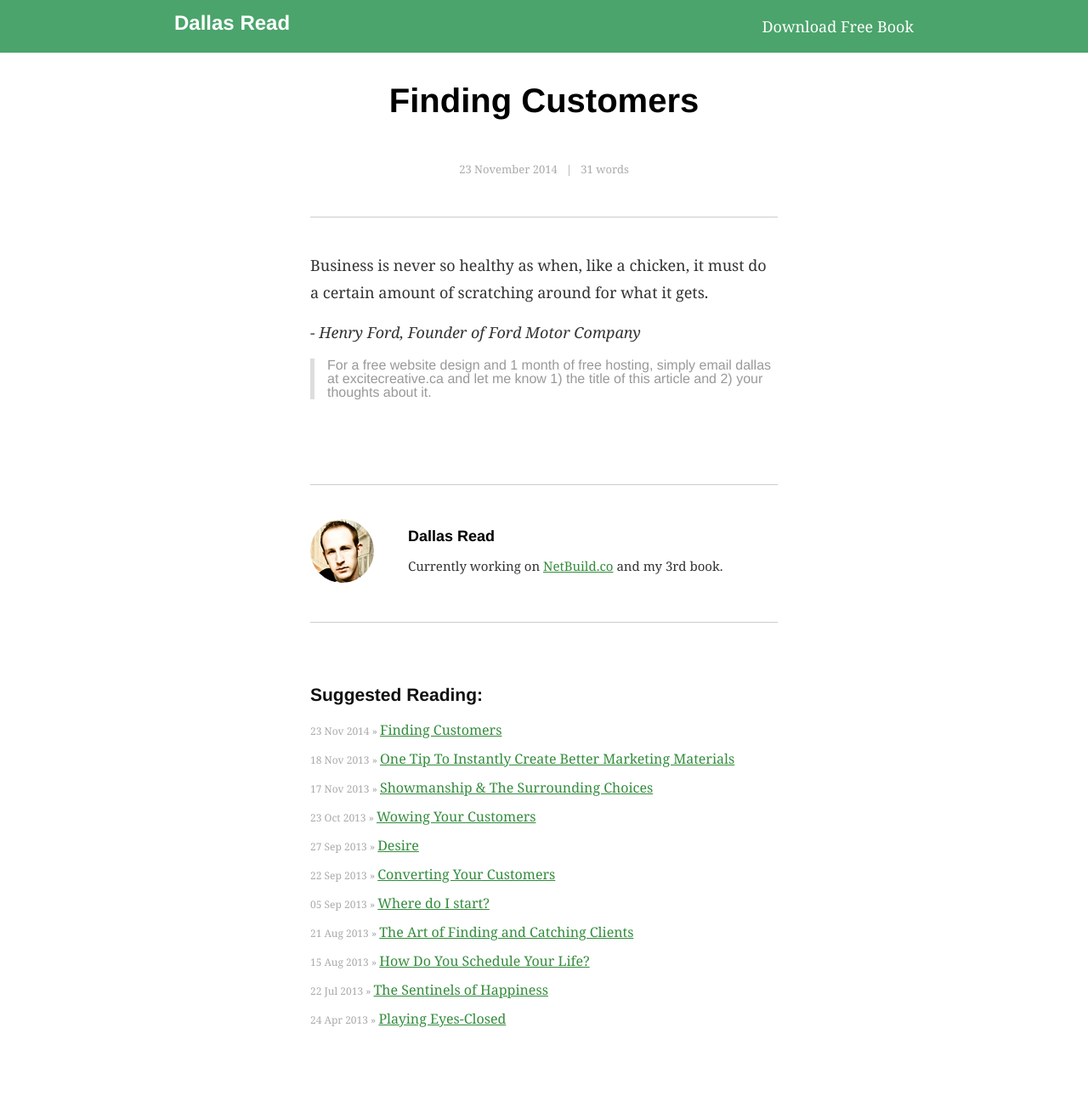
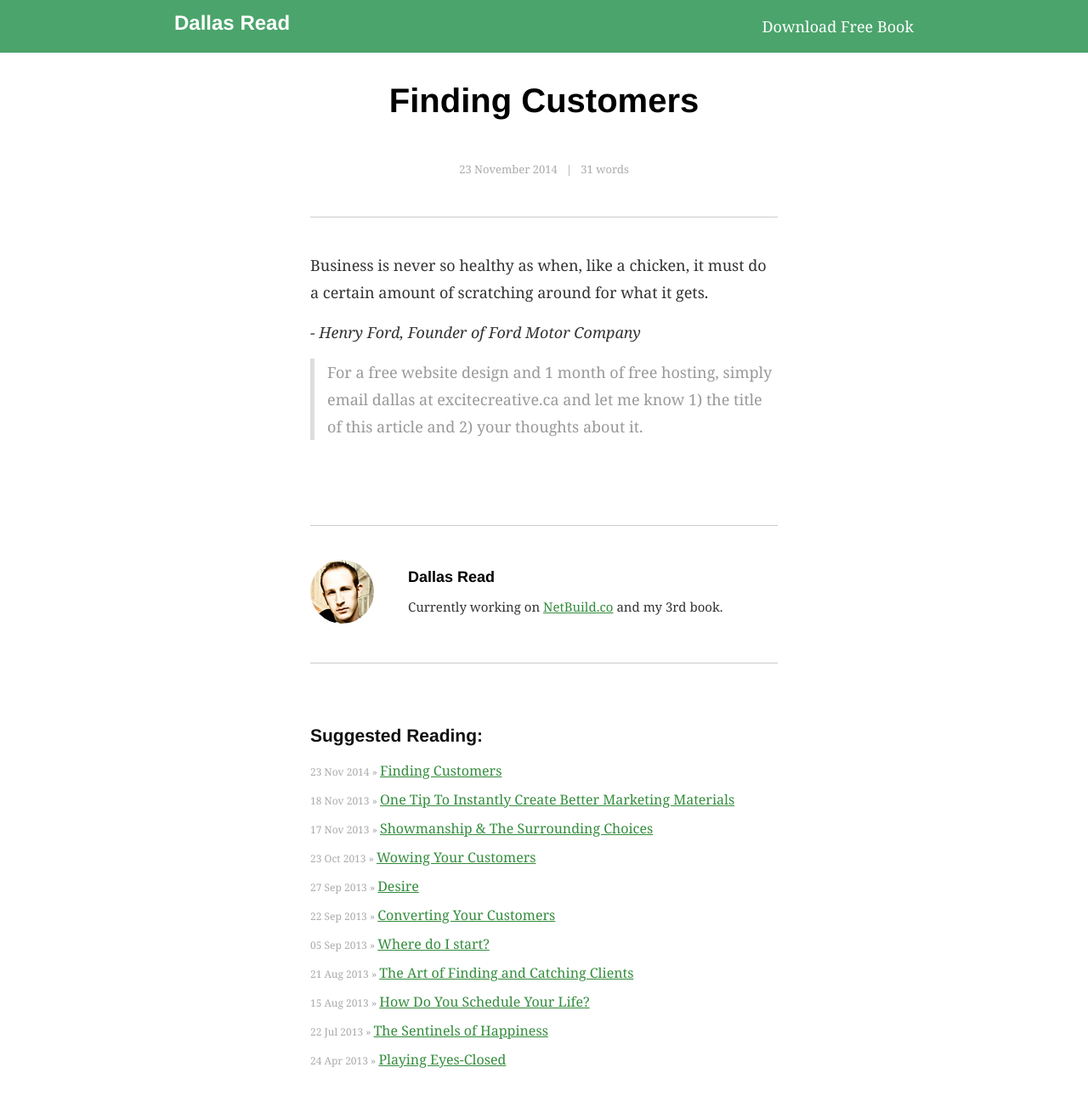
Before and after one commit to dallasread/www.dallasread.com, a Jekyll site: the page built from index.html, in a window 1280 px wide and 1400 px high, scrolled down 72 px. Shown: the top 1296 px of the window at 85% size. Built offline with Jekyll 4.4.1, drawn with Linux system fonts in a browser that asks for light colours; Markdown is read by kramdown in place of the engine named in the settings.

Commit message:
change css.

```diff
--- a/css/main.css
+++ b/css/main.css
@@ -145,7 +145,7 @@ p.meta {
   box-sizing: border-box;
 }
 
-p, ul, ol, h4 {
+p, ul, ol, h4, blockquote {
   font-family: Georgia, Serif;
   margin-bottom: 15px;
   font-size: 18px;
```
